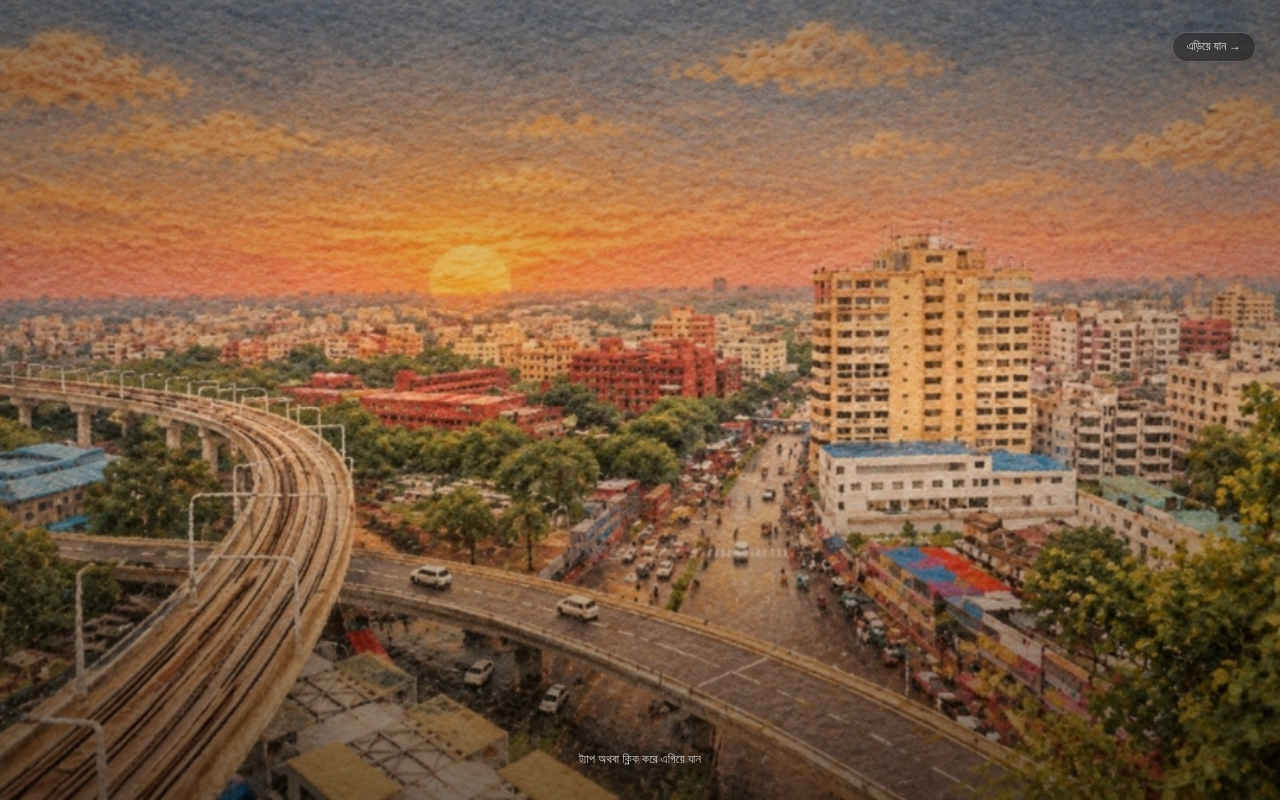
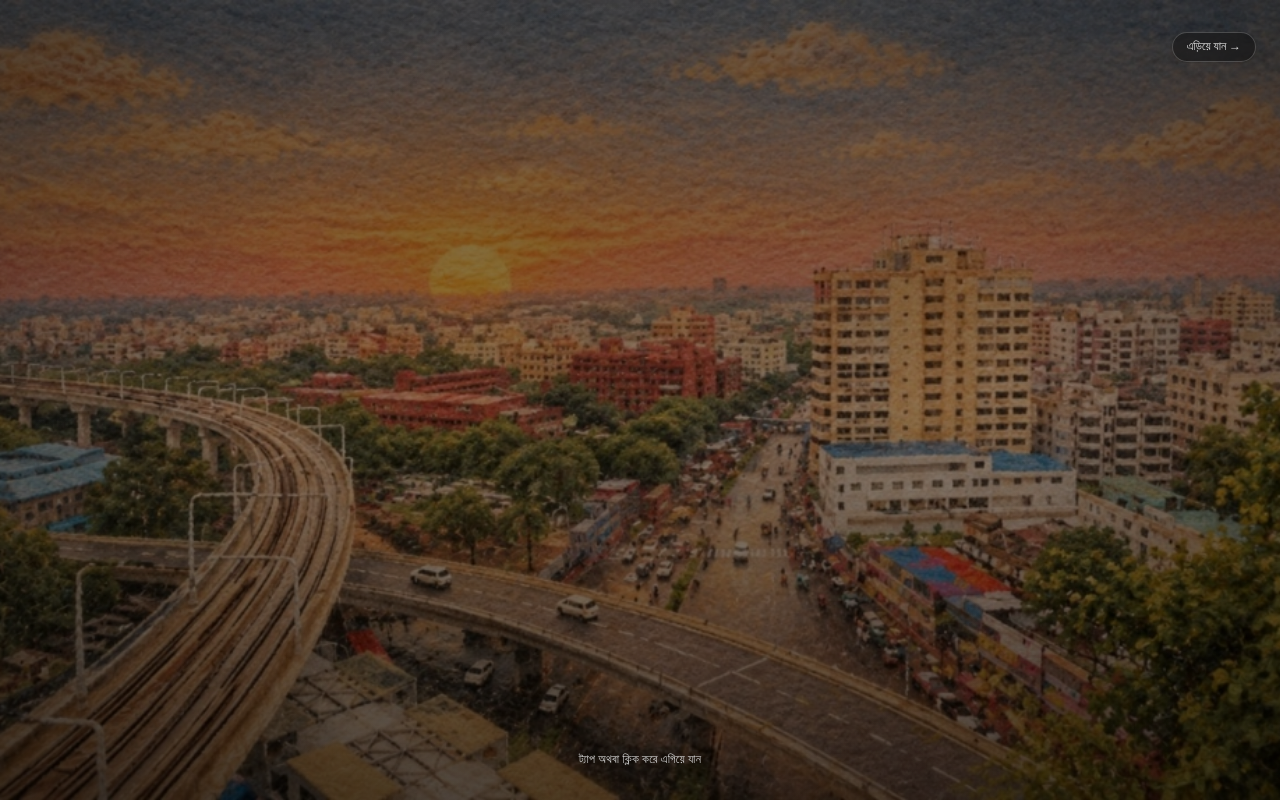
Before and after one commit to fiftee15n/9November, a Next.js app: page / in a window 1280 px wide. Built offline with nearby package versions, Linux system fonts and the light colour scheme; what react-apple-emojis would draw is missing.

Commit message:
style(welcome): add low opacity dark shade over WelcomeLoader photos for text clarity

```diff
--- a/components/WelcomeLoader.tsx
+++ b/components/WelcomeLoader.tsx
@@ -225,11 +225,13 @@ export function WelcomeLoader({ onComplete }: { onComplete: () => void }) {
             <img
               src={currentMoment.bgImage}
               alt={currentMoment.title || "Background"}
-              className="size-full object-cover object-center filter brightness-[0.98] contrast-[1.02]"
+              className="size-full object-cover object-center filter brightness-[0.96] contrast-[1.02]"
             />
-            {/* Soft, light scrim: subtle top & bottom gradients and soft vignette so the photo details show clearly */}
-            <div className="absolute inset-0 bg-gradient-to-t from-black/50 via-transparent to-black/30" />
-            <div className="absolute inset-0 bg-[radial-gradient(circle_at_center,transparent_45%,rgba(0,0,0,0.22)_100%)]" />
+            {/* Dark shade with low opacity so text is clearly visible over the picture */}
+            <div className="absolute inset-0 bg-black/40" />
+            {/* Gentle gradient scrim for smooth edge framing and header/footer contrast */}
+            <div className="absolute inset-0 bg-gradient-to-t from-black/45 via-transparent to-black/30" />
+            <div className="absolute inset-0 bg-[radial-gradient(circle_at_center,transparent_50%,rgba(0,0,0,0.25)_100%)]" />
           </motion.div>
         )}
       </AnimatePresence>
```
